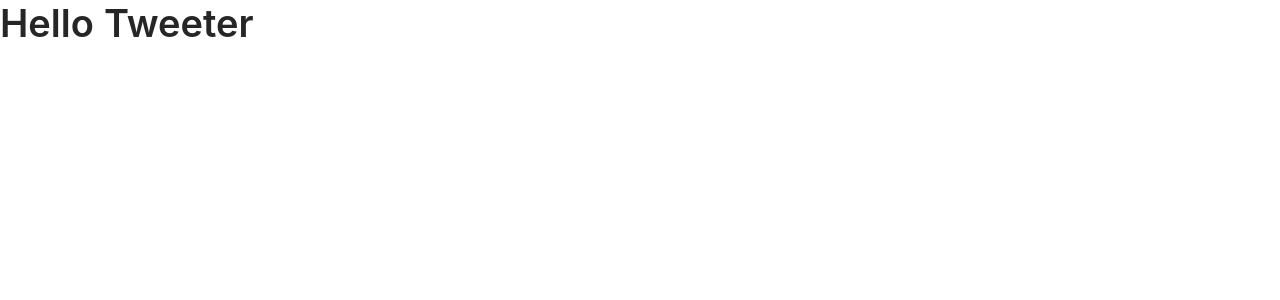
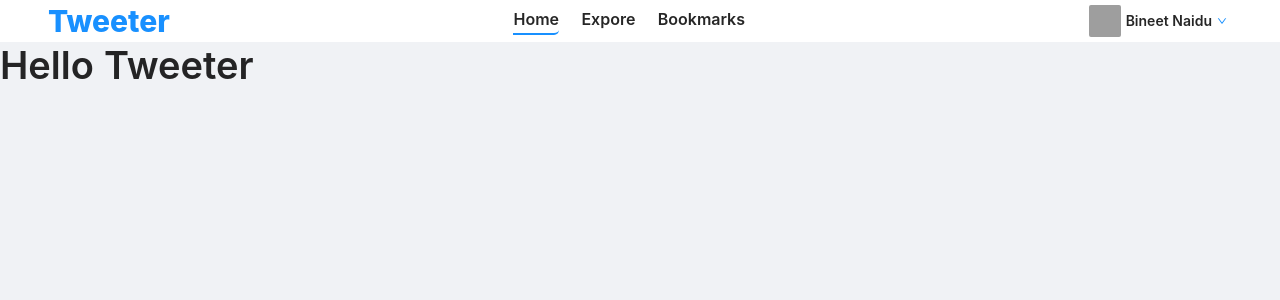
Before and after one commit to bineetNaidu/tweeter, a Next.js app in the folder packages/web/: page / in a window 1280 px wide. Shown: the top 300 px of the page. Built offline with nearby package versions, Linux system fonts and the light colour scheme; grey boxes are pictures that could not be loaded.

Commit message:
❇️ add base navbar

```diff
--- a/packages/web/package.json
+++ b/packages/web/package.json
@@ -24,6 +24,7 @@
     "@graphql-codegen/typescript": "1.22.3",
     "@graphql-codegen/typescript-operations": "1.18.2",
     "@graphql-codegen/typescript-react-apollo": "2.2.7",
-    "@types/react": "^17.0.11"
+    "@types/react": "^17.0.11",
+    "sass": "^1.35.1"
   }
 }
--- /dev/null
+++ b/packages/web/src/components/Navbar.tsx
@@ -0,0 +1,58 @@
+import { FC } from 'react';
+import { Avatar, Menu, Dropdown } from 'antd';
+import Title from 'antd/lib/typography/Title';
+import styles from '../styles/navbar.module.scss';
+import { DownOutlined, LoginOutlined, UserOutlined } from '@ant-design/icons';
+import Link from 'next/link';
+import { useRouter } from 'next/dist/client/router';
+
+const menu = (
+  <Menu>
+    <Menu.Item key="0">
+      <Link href="/profile">
+        <div>
+          <UserOutlined />
+          <span style={{ marginLeft: '5px' }}>Profile</span>
+        </div>
+      </Link>
+    </Menu.Item>
+    <Menu.Divider />
+    <Menu.Item key="2" style={{ color: 'red' }}>
+      <LoginOutlined />
+      <span style={{ marginLeft: '5px' }}>Logout</span>
+    </Menu.Item>
+  </Menu>
+);
+
+export const Navbar: FC = () => {
+  const r = useRouter();
+  console.log(r);
+  const isCurrPage = (path: string) =>
+    r.pathname === path ? `${styles.tab} ${styles.tab_underline}` : styles.tab;
+  return (
+    <nav className={styles.navbar}>
+      {/* Logo */}
+      <Title className={styles.navbar__logo} level={2}>
+        Tweeter
+      </Title>
+      <div className={styles.navbar__tabs}>
+        <div className={isCurrPage('/')}>Home</div>
+        <div className={isCurrPage('/expore')}>Expore</div>
+        <div className={isCurrPage('/bookmarks')}>Bookmarks</div>
+      </div>
+      {/* Auth details */}
+      <div className={styles.navbar__profile}>
+        <Avatar
+          shape="square"
+          src="https://avatars.githubusercontent.com/u/66471461?s=400&u=6f64e73da3c61019dd5f3d60b3d13a8591568b6e&v=4"
+        />
+        <span>Bineet Naidu</span>
+        <Dropdown overlay={menu} trigger={['click']}>
+          <a className="ant-dropdown-link" onClick={(e) => e.preventDefault()}>
+            <DownOutlined />
+          </a>
+        </Dropdown>
+      </div>
+    </nav>
+  );
+};
--- a/packages/web/src/pages/_app.tsx
+++ b/packages/web/src/pages/_app.tsx
@@ -1,13 +1,19 @@
 import 'antd/dist/antd.css';
+import Layout from 'antd/lib/layout/layout';
+import { AppProps } from 'next/app';
 import Head from 'next/head';
+import { Navbar } from '../components/Navbar';
 
-function MyApp({ Component, pageProps }) {
+function MyApp({ Component, pageProps }: AppProps) {
   return (
     <>
       <Head>
         <title>Tweeter.io</title>
       </Head>
-      <Component {...pageProps} />
+      <Layout style={{ minHeight: '100vh', height: '100%' }}>
+        <Navbar />
+        <Component {...pageProps} />
+      </Layout>
     </>
   );
 }
--- /dev/null
+++ b/packages/web/src/styles/navbar.module.scss
@@ -0,0 +1,42 @@
+$main-color: #1890ff;
+
+.navbar {
+  padding: 0rem 3rem;
+  background-color: white;
+  display: flex;
+  align-items: center;
+  justify-content: space-between;
+
+  &__logo {
+    margin: 0 !important;
+    color: $main-color !important;
+    font-weight: 800 !important;
+  }
+
+  &__tabs {
+    display: flex;
+
+    .tab {
+      margin: 0 0.7rem;
+      cursor: pointer;
+      font-weight: 600;
+      font-size: medium;
+    }
+
+    .tab_underline {
+      border-bottom: 2px solid $main-color;
+      border-bottom-right-radius: 5px;
+    }
+  }
+
+  &__profile {
+    margin: 5px 0;
+    display: flex;
+    align-items: center;
+
+    & span {
+      margin-right: 5px;
+      font-weight: 600;
+    }
+  }
+}
```
Also changed, not shown: 1 other file (tests, documents, lock files or other folders).
